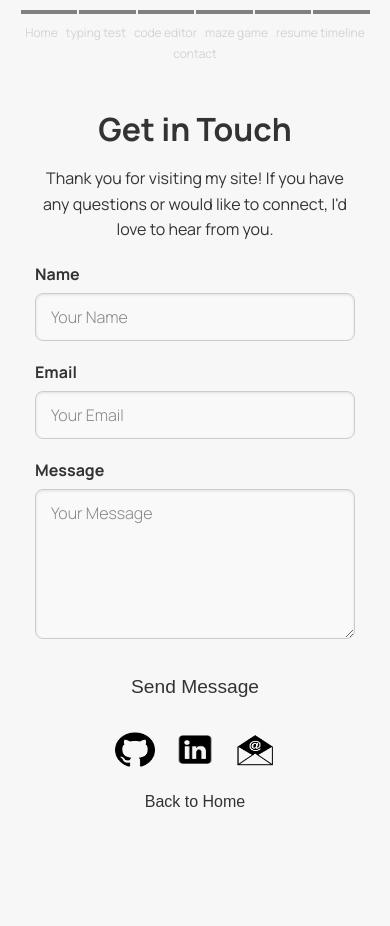
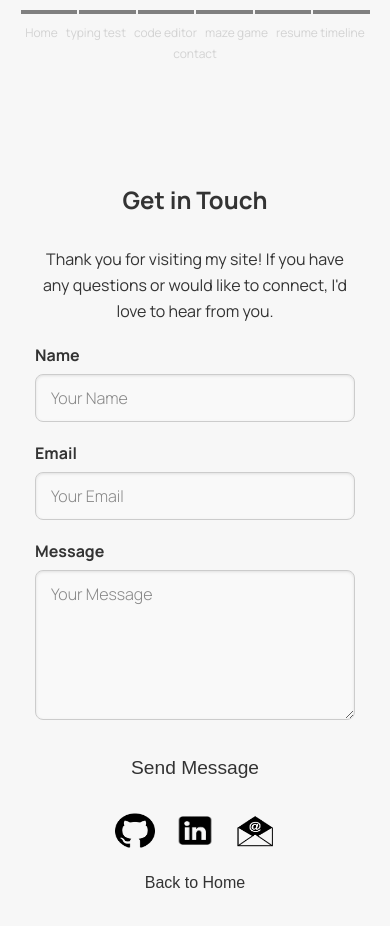
Before and after one commit to habodoni/my-portfolio, a React (Create React App) app: page /#/contact in a window 390 px wide. Shown: the top 926 px of the page. Before the commit the page ends 844 px from the top, so only its background shows below. Built offline with nearby package versions, Linux system fonts and the light colour scheme.

Commit message:
Laptop scaling.

```diff
--- a/src/pages/ContactPage.css
+++ b/src/pages/ContactPage.css
@@ -4,11 +4,12 @@
     align-items: center;
     justify-content: center;
     text-align: center;
-    height: 80vh;
+    min-height: 80vh;
     font-family: 'Manrope', sans-serif;
     background-color: #f7f7f7;
     color: #333;
-    padding: 10px;
+    padding: 20px;
+    box-sizing: border-box; /* Ensure padding is included in the height calculation */
 }
 
 .contact-title {
@@ -130,46 +131,16 @@
     transform: scale(1.1);
 }
 
-/* Media Query for Mobile Devices */
-@media (max-width: 768px) {
-    .contact-title {
-        margin-top: 20%;
-        font-size: 2rem; /* Smaller title on mobile */
-    }
-
-    .contact-description {
-        margin-top: 0%;
-        font-size: 1rem; /* Smaller description on mobile */
-    }
-}
-
-.contact-container {
-    display: flex;
-    flex-direction: column;
-    align-items: center;
-    justify-content: center;
-    text-align: center;
-    min-height: 80vh;
-    font-family: 'Manrope', sans-serif;
-    background-color: #f7f7f7;
-    color: #333;
-    padding: 20px;
-    box-sizing: border-box; /* Ensure padding is included in the height calculation */
-}
-
 /* Media Query for Laptops and Smaller Screens */
 @media (max-width: 1024px) {
-    .contact-container {
-        padding-top: 60px; /* Add padding to create space between navbar and content */
-    }
-
     .contact-title {
-        font-size: 2.2rem;
+        font-size: 2rem; /* Reduce title size for smaller laptops */
+        margin-top: 8vh; /* Adjust top margin */
         margin-bottom: 15px;
     }
 
     .contact-description {
-        font-size: 1.1rem;
+        font-size: 1.1rem; /* Reduce description size */
         margin-bottom: 25px;
     }
 
@@ -185,13 +156,14 @@
 /* Media Query for Mobile Devices */
 @media (max-width: 768px) {
     .contact-title {
-        margin-top: 15%;
-        font-size: 2rem; /* Smaller title on mobile */
+        font-size: 1.5rem; /* Further reduce title size for mobile */
+        margin-top: 10vh; /* Further adjust top margin */
+        margin-bottom: 15px;
     }
 
     .contact-description {
-        font-size: 1rem; /* Smaller description on mobile */
-        margin-bottom: 20px; /* Adjust margin for better spacing */
+        font-size: 1rem; /* Further reduce description size for mobile */
+        margin-bottom: 20px;
     }
 
     .contact-form {
```
